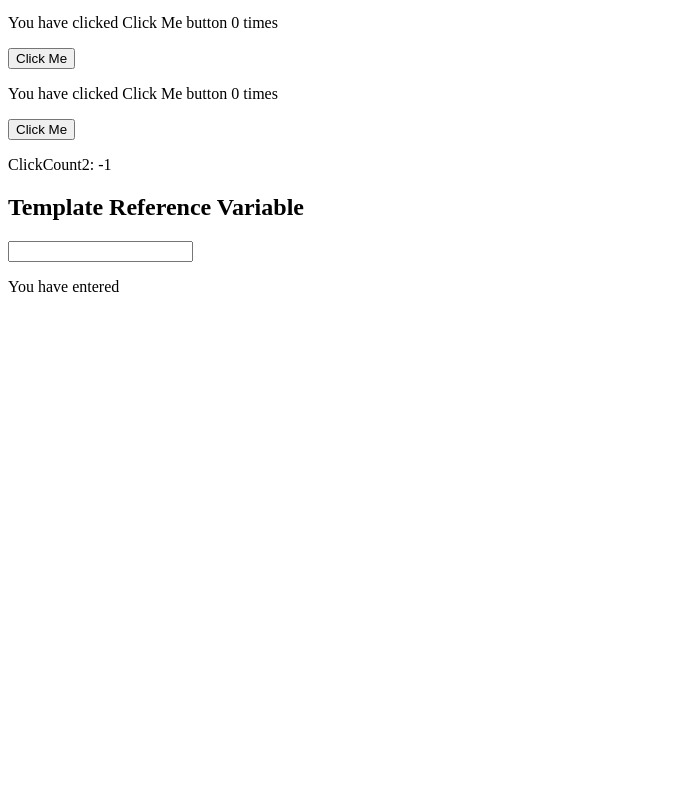
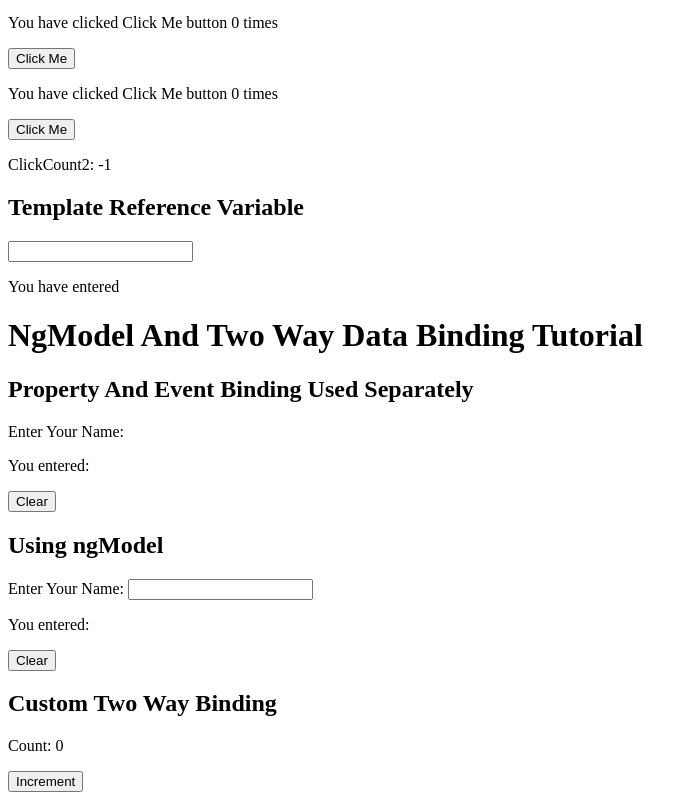
Before and after one commit to ksp086/tutorial-angular, an Angular app: page / in a window 1280 px wide. Shown: the part 1716-2516 px from the top of the page, without its empty margins (0-698 px from the left). Before the commit the page ends 2028 px from the top, so only its background shows below. Built offline with nearby package versions, Linux system fonts and the light colour scheme.

Commit message:
Added NgModel And Two Way Binding

```diff
--- a/src/app/app.component.html
+++ b/src/app/app.component.html
@@ -3,3 +3,4 @@
 <app-interpolation></app-interpolation>
 <app-property-binding2></app-property-binding2>
 <app-event-binding></app-event-binding>
+<app-ngmodel-and-two-way-data-binding></app-ngmodel-and-two-way-data-binding>
--- /dev/null
+++ b/src/app/ngmodel-and-two-way-data-binding/ngmodel-and-two-way-data-binding.component.html
@@ -0,0 +1,39 @@
+<h1>NgModel And Two Way Data Binding Tutorial</h1>
+
+<!-- 1 -->
+<!-- two way property binding - separately -->
+<h2> Property And Event Binding Used Separately </h2>
+<label>Enter Your Name: </label>
+<!--  -->
+<!-- ERROR -->
+<!-- <input type="text" [value]="name" (input)="name = $event.target.value"> -->
+<!-- END_OF_ERROR_SECTION -->
+<!--  -->
+<!-- $event.target.value - generate error -->
+<!-- ERROR: Property ‘value’ does not exist on type ‘EventTarget’ -->
+<!-- REASON: fullTemplateTypeCheck is set to true under angularCompilerOptions in the tsconfig.json
+     The error is due to the fact that the value property is not guaranteed to exist in the $event.target -->
+<!-- SOLUTION: $any($event.target).value
+     or set fullTemplateTypeCheck to false in tsconfig.json -->
+<p>You entered: {{name}}</p>
+<button (click)="clearName()">Clear</button>
+
+<!-- 2 -->
+<!-- [()] banana in a box -->
+<!-- ngModel -->
+<!-- forms module -->
+<h2>Using ngModel</h2>
+<label>Enter Your Name: </label>
+<input type="text" name="value" [(ngModel)]="value">
+<p>You entered: {{value}}</p>
+<button (click)="clearValue()">Clear</button>
+
+<!-- 3 -->
+<!-- custom two way binding -->
+<h2>Custom Two Way Binding</h2>
+<div>
+    <p>
+        Count: {{count}}
+    </p>
+    <button (click)="increment()">Increment</button>
+</div>
--- /dev/null
+++ b/src/app/ngmodel-and-two-way-data-binding/ngmodel-and-two-way-data-binding.component.ts
@@ -0,0 +1,40 @@
+import { Component, OnInit } from '@angular/core';
+// 3
+import {Input, Output, EventEmitter} from '@angular/core';
+
+@Component({
+  selector: 'app-ngmodel-and-two-way-data-binding',
+  templateUrl: './ngmodel-and-two-way-data-binding.component.html',
+  styleUrls: ['./ngmodel-and-two-way-data-binding.component.css']
+})
+export class NgmodelAndTwoWayDataBindingComponent implements OnInit {
+  // 1
+  // two way property binding - separately
+  name = "";
+  clearName() {
+    this.name = "";
+  }
+
+  // 2
+  // ngModel
+  // forms module
+  value = "";
+  clearValue() {
+    this.value = "";
+  }
+
+  // 3
+  // custom two way binding
+  @Input() count: number = 0;
+  @Output() countChange: EventEmitter<number> = new EventEmitter<number>();
+  increment () {
+    this.count++;
+    this.countChange.emit(this.count);
+  }
+
+  constructor() { }
+
+  ngOnInit(): void {
+  }
+
+}
--- a/tsconfig.json
+++ b/tsconfig.json
@@ -27,6 +27,7 @@
     "enableI18nLegacyMessageIdFormat": false,
     "strictInjectionParameters": true,
     "strictInputAccessModifiers": true,
-    "strictTemplates": true
+    "strictTemplates": true,
+    "fullTemplateTypeCheck": false // changes not working
   }
 }
```
Also changed, not shown: src/app/app.module.ts (+9 -2 lines), src/app/ngmodel-and-two-way-data-binding/ngmodel-and-two-way-data-binding.component.css (added), 1 other file (tests, documents, lock files or other folders).
